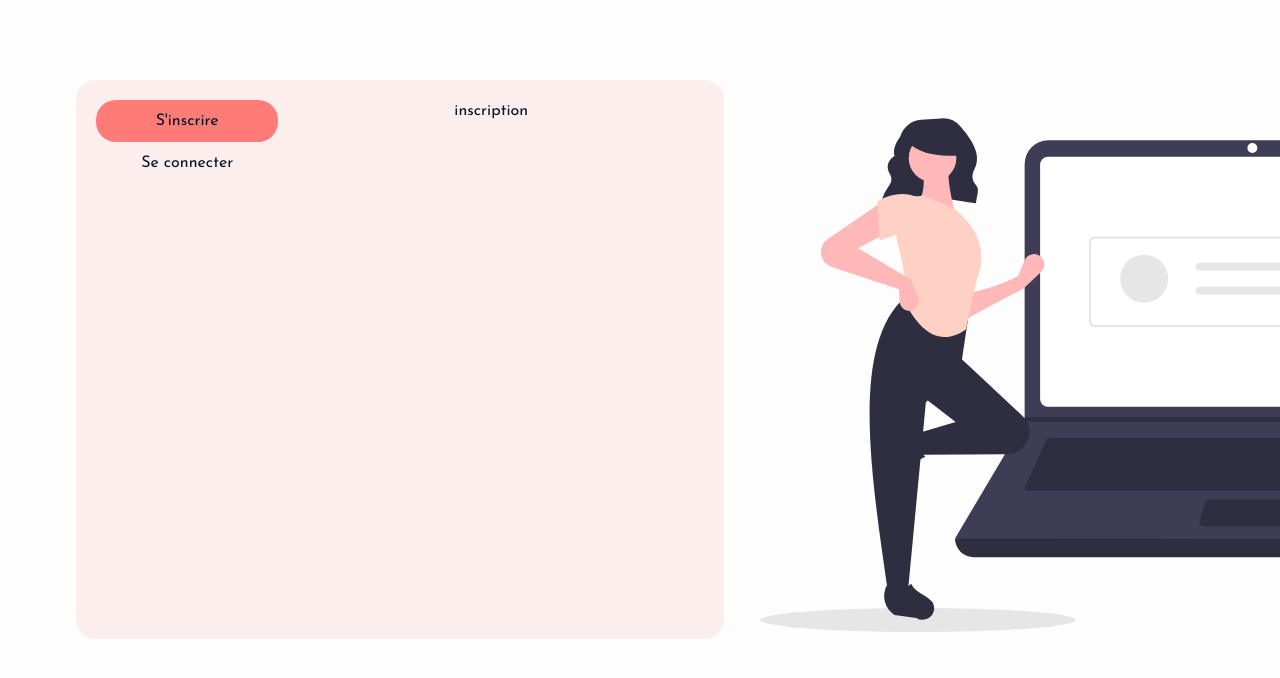
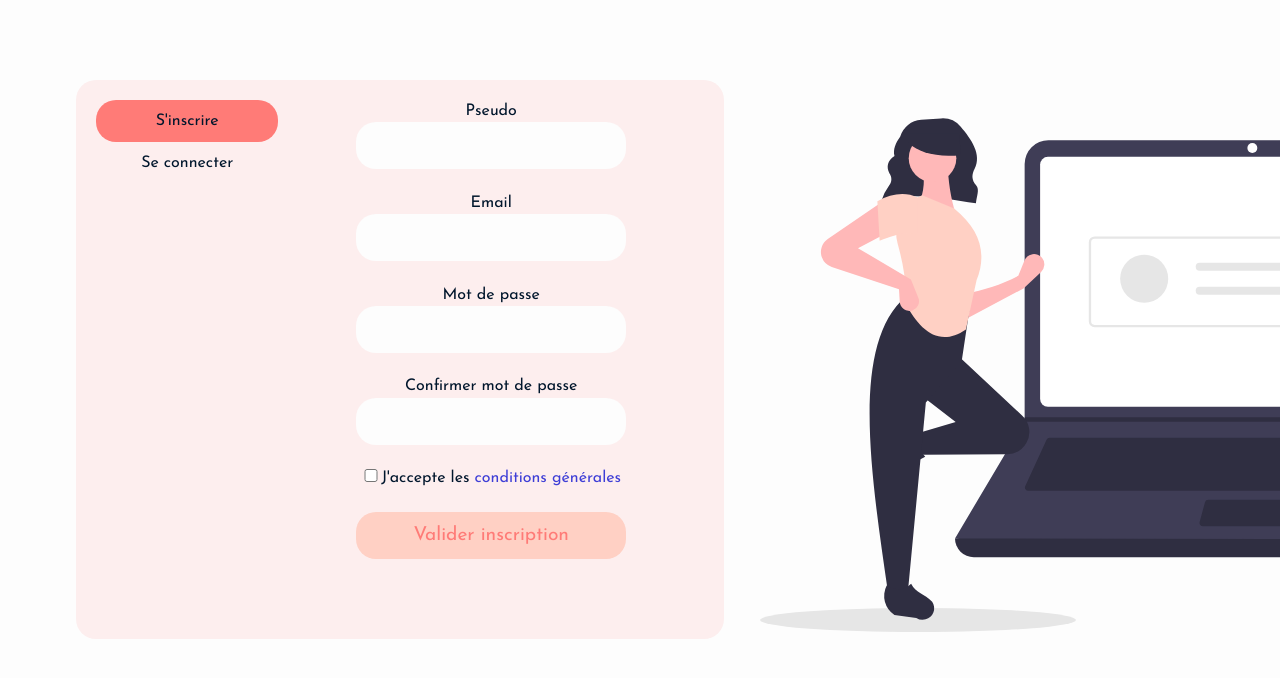
Before and after one commit to vanessa-lanquetin/reseauSocial, a React (Create React App) app in the folder client/: page /profil in a window 1280 px wide. Shown: the top 678 px of the page. Built offline with nearby package versions, Linux system fonts and the light colour scheme; no server answers.

Commit message:
signUp form ok

```diff
--- a/client/src/components/AppContext.js
+++ b/client/src/components/AppContext.js
@@ -1,3 +1,4 @@
 import { createContext } from "react";
 
 export const UidContext = createContext(null);
+export default UidContext;
--- a/client/src/components/Log/SignUpForm.js
+++ b/client/src/components/Log/SignUpForm.js
@@ -1,10 +1,143 @@
-import React from 'react';
+import React, { useState } from "react";
+import axios from "axios";
+import SignInForm from "./SignInForm";
 
 const SignUpForm = () => {
+  const [formSubmit, setFormSubmit] = useState(false);
+  const [pseudo, setPseudo] = useState("");
+  const [email, setEmail] = useState("");
+  const [password, setPassword] = useState("");
+  const [controlPassword, setControlPassword] = useState("");
+  const [termsAccepted, setTermsAccepted] = useState(false);
+
+  const [pseudoError, setPseudoError] = useState("");
+  const [emailError, setEmailError] = useState("");
+  const [passwordError, setPasswordError] = useState("");
+  const [controlPasswordError, setControlPasswordError] = useState("");
+  const [termsError, setTermsError] = useState("");
+
+  const handleRegister = async (e) => {
+    e.preventDefault();
+
+    // Réinitialisez les messages d'erreur avec des valeurs par défaut
+    setPseudoError("Veuillez renseigner un pseudo disponible/valide");
+    setEmailError("Veuillez renseigner une adresse email valide");
+    setPasswordError("Veuillez renseigner un mot de passe d'au moins 6 caractères");
+    setControlPasswordError("Les mots de passe ne correspondent pas");
+    setTermsError("Veuillez accepter les conditions générales");
+
+    if (password !== controlPassword || !termsAccepted) {
+      if (password !== controlPassword) {
+        setControlPasswordError("Les mots de passe ne correspondent pas");
+      }
+
+      if (!termsAccepted) {
+        setTermsError("Veuillez valider les conditions générales");
+      }
+    } else {
+      try {
+        const response = await axios.post(
+          `${process.env.REACT_APP_API_URL}/api/user/register`,
+          {
+            pseudo,
+            email,
+            password,
+          }
+        );
+
+        if (response.data.errors) {
+          if (response.data.errors.pseudo) {
+            setPseudoError(response.data.errors.pseudo);
+          }
+          if (response.data.errors.email) {
+            setEmailError(response.data.errors.email);
+          }
+          if (response.data.errors.password) {
+            setPasswordError(response.data.errors.password);
+          }
+        } else {
+          setFormSubmit(true);
+        }
+      } catch (error) {
+        console.error(error);
+      }
+    }
+  };
+
   return (
-    <div>
-      inscription
-    </div>
+    <>
+      {formSubmit ? (
+        <>
+          <SignInForm />
+          <span></span>
+          <h4 className="success">
+            Enregistrement réussi, veuillez-vous connecter
+          </h4>
+        </>
+      ) : (
+        <form action="" onSubmit={handleRegister} id="sign-up-form">
+          <label htmlFor="pseudo">Pseudo</label>
+          <br />
+          <input
+            type="text"
+            name="pseudo"
+            id="pseudo"
+            onChange={(e) => setPseudo(e.target.value)}
+            value={pseudo}
+          />
+          <div className="pseudo error">{pseudoError}</div>
+          <br />
+          <label htmlFor="email">Email</label>
+          <br />
+          <input
+            type="text"
+            name="email"
+            id="email"
+            onChange={(e) => setEmail(e.target.value)}
+            value={email}
+          />
+          <div className="email error">{emailError}</div>
+          <br />
+          <label htmlFor="password">Mot de passe</label>
+          <br />
+          <input
+            type="password"
+            name="password"
+            id="password"
+            onChange={(e) => setPassword(e.target.value)}
+            value={password}
+          />
+          <div className="password error">{passwordError}</div>
+          <br />
+          <label htmlFor="password-conf">Confirmer mot de passe</label>
+          <br />
+          <input
+            type="password"
+            name="password"
+            id="password-conf"
+            onChange={(e) => setControlPassword(e.target.value)}
+            value={controlPassword}
+          />
+          <div className="password-confirm error">{controlPasswordError}</div>
+          <br />
+          <input
+            type="checkbox"
+            id="terms"
+            onChange={() => setTermsAccepted(!termsAccepted)}
+            checked={termsAccepted}
+          />
+          <label htmlFor="terms">
+            J'accepte les{" "}
+            <a href="/" target="_blank" rel="noopener noreferrer">
+              conditions générales
+            </a>
+          </label>
+          <div className="terms error">{termsError}</div>
+          <br />
+          <input type="submit" value="Valider inscription" />
+        </form>
+      )}
+    </>
   );
 };
 
--- a/client/src/pages/Profil.js
+++ b/client/src/pages/Profil.js
@@ -1,15 +1,21 @@
-import React from 'react';
+import React, { useContext } from 'react';
 import Log from '../components/Log';
+import UidContext from '../components/AppContext'
 
 const Profil = () => {
+  const uid = useContext(UidContext);
   return (
     <div className='profil-page'>
+      {uid ? (
+        <h1>UPDATE PAGE</h1>
+      ):(
       <div className='log-container'>
         <Log signin={false} signup={true}/>
         <div>
           <img src='./img/log.svg' alt='img-log'/>
         </div>
       </div>
+      )}
     </div>
   );
 };
```
